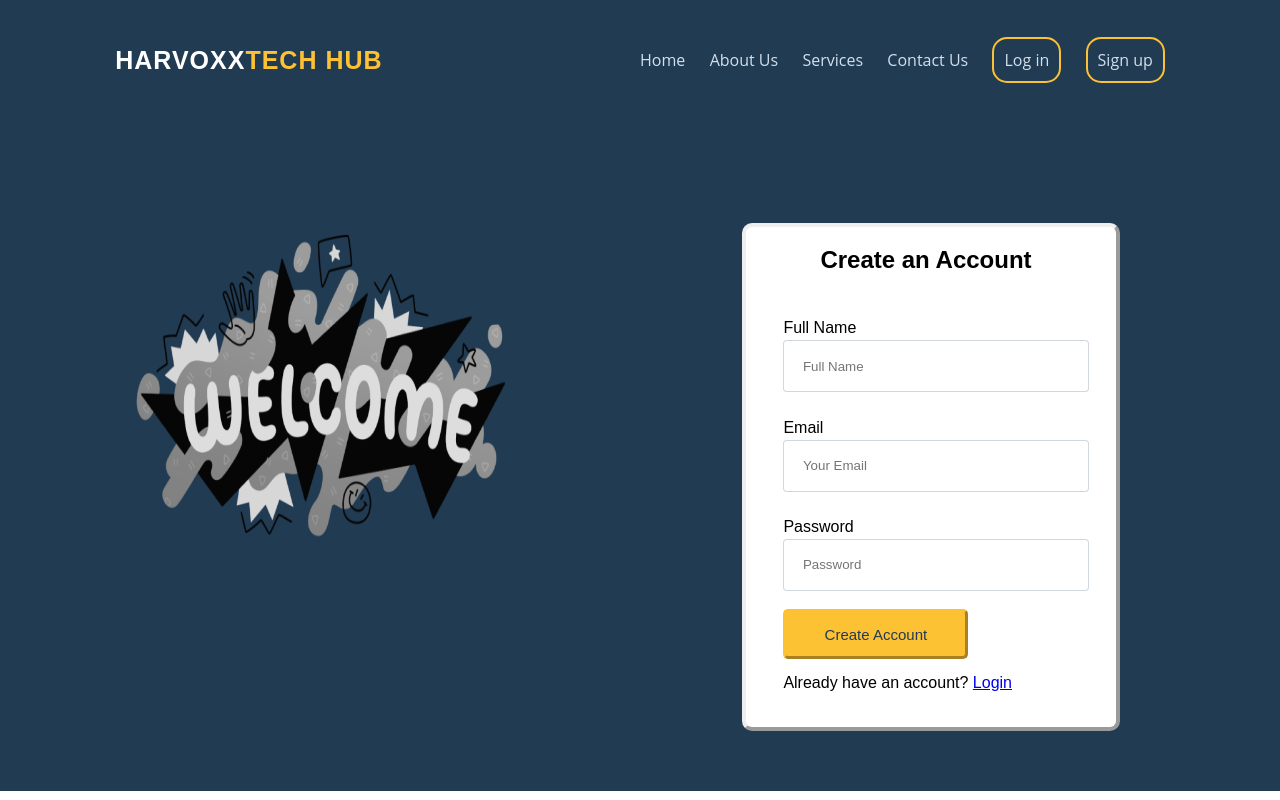
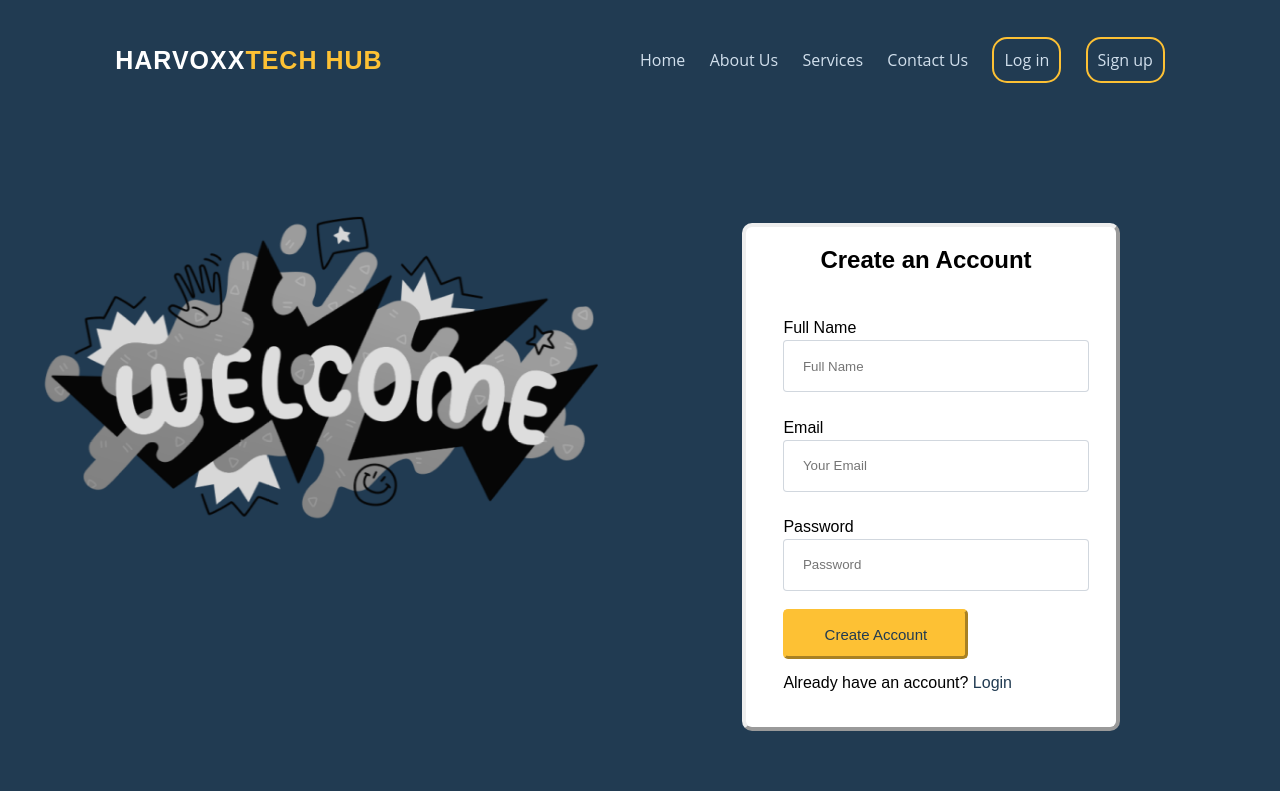
Before and after one commit to Vance-Victor/harvoxx-tech-hub, a React (Create React App) app: page /signup in a window 1280 px wide. Built offline with nearby package versions, Linux system fonts and the light colour scheme.

Commit message:
Signup edited

```diff
--- a/src/App.css
+++ b/src/App.css
@@ -538,6 +538,10 @@ form{
     padding-left: 10%;
     padding-top: 3%;
 }
+.myForm a {
+    text-decoration: none;
+    color: #213B52;
+}
 .myForm input{
     background-color: #ffffff;
     /* text-align: left; */
@@ -568,8 +572,17 @@ form{
     text-align: center;
 }
 .image img{
-    width: 60%;
+    width: 90%;
     height: 40vh;
     margin-bottom: 10px;
     object-fit: fill;
+    animation-name: animation1;
+    animation-duration: 1.5s;
+    animation-iteration-count: infinite;
+    animation-direction: alternate;
 }
+@keyframes animation1{
+    to{
+        transform: translateY(-30px);
+    }
+}
--- a/src/Components/Signup.js
+++ b/src/Components/Signup.js
@@ -8,9 +8,6 @@ export default function Signup(){
         <section className="signup">
         <div
           className="image"
-        //   data-aos="fade-in"
-        //   data-aos-easing="linear"
-        //   data-aos-duration="1500"
         >
           <img src={welcomeImage} alt="welcome" />
         </div>
```
